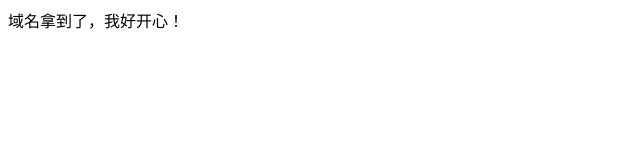
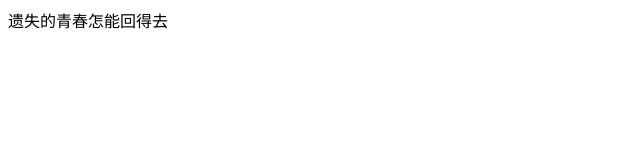
Before and after one commit to JimSun0532/JiangJiajia, a plain HTML site: page index.html in a window 1280 px wide. Shown: the full height of the page, 0-640 px from the left. Drawn offline with Linux system fonts and the light colour scheme.

Commit message:
Update index.html

```diff
--- a/index.html
+++ b/index.html
@@ -5,6 +5,6 @@
         <title>姜佳佳</title>
     </head>
     <body>
-      域名拿到了，我好开心！
+      遗失的青春怎能回得去
     </body>
 </html>
```
